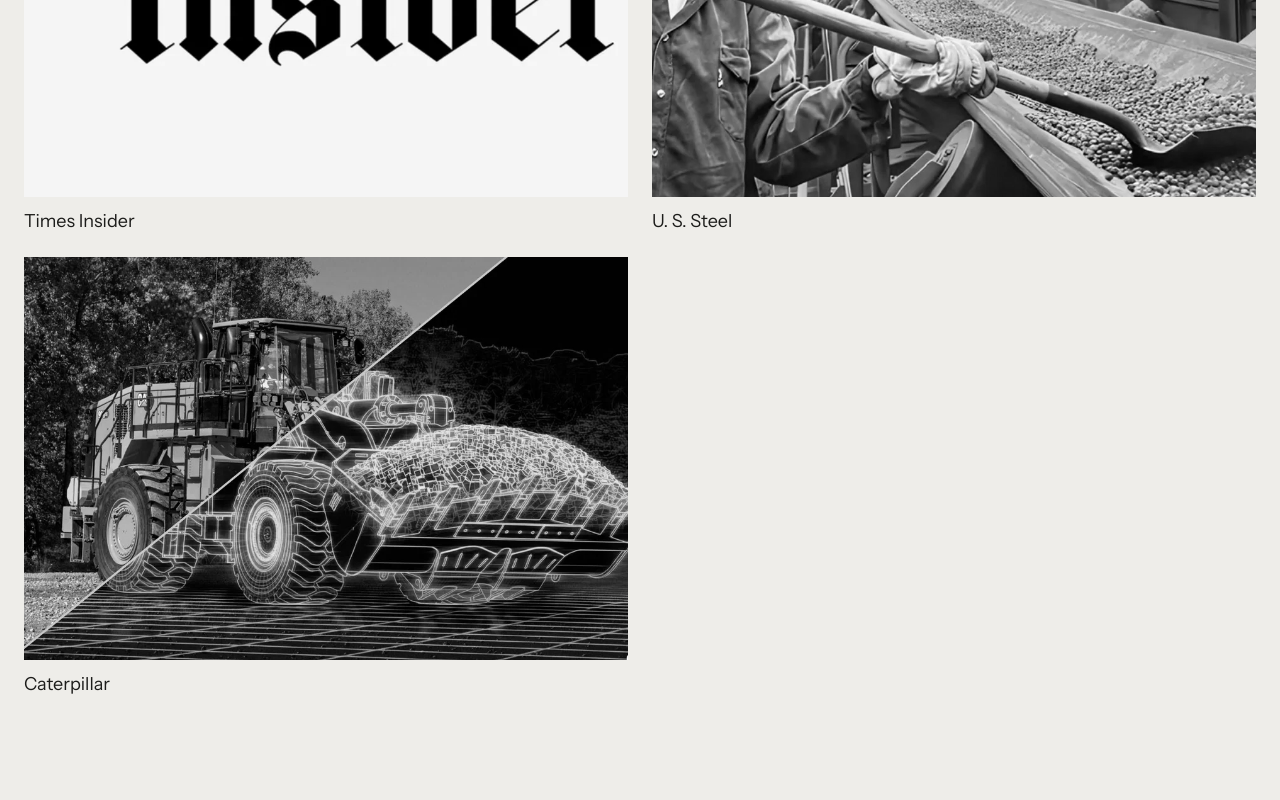
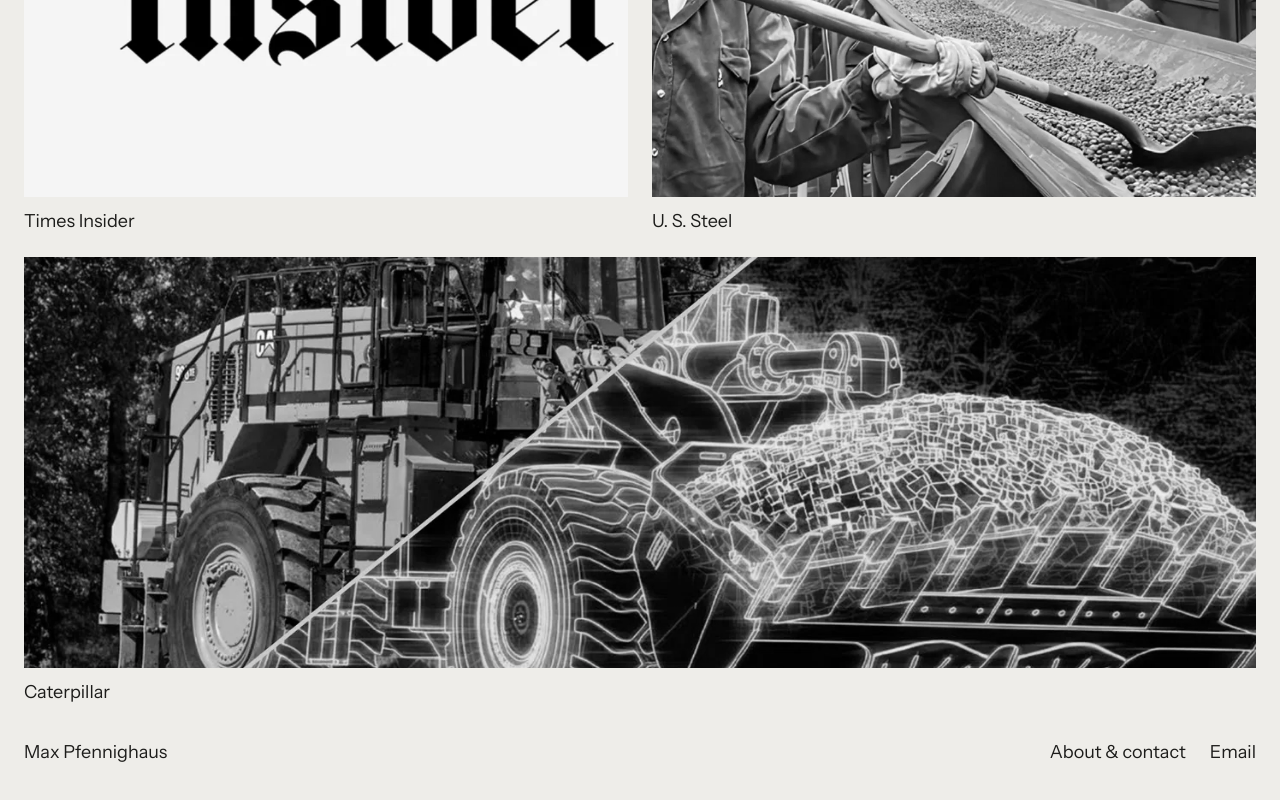
Before and after one commit to mxpf/make-placid-portfolio, a Next.js app: page / in a window 1280 px wide. Shown: the part 2140-2940 px from the top of the page. Before the commit the page ends 2860 px from the top, so only its background shows below. Built offline with nearby package versions, Linux system fonts and the light colour scheme.

Commit message:
Refine portfolio close and contact experience

```diff
--- a/app/globals.css
+++ b/app/globals.css
@@ -143,6 +143,7 @@
 
 .site-link:focus-visible,
 .home-project:focus-visible,
+.home-footer a:focus-visible,
 .gallery-image-button:focus-visible,
 .video-poster:focus-visible,
 .video-autoplay-toggle:focus-visible,
@@ -155,7 +156,7 @@
   display: grid;
   grid-template-columns: repeat(2, minmax(0, 1fr));
   gap: var(--spacing-2);
-  padding: var(--header-height) 24px var(--rail-height);
+  padding: var(--header-height) 24px var(--spacing-3);
   animation: page-in 320ms ease both;
 }
 
@@ -190,6 +191,29 @@
   display: block;
   margin-top: var(--spacing-1);
   text-wrap: balance;
+}
+
+.home-footer {
+  display: grid;
+  grid-template-columns: minmax(0, 1fr) auto;
+  gap: var(--spacing-2);
+  align-items: end;
+  padding: 0 24px calc(var(--rail-height) + var(--spacing-2));
+  animation: page-in 320ms ease both;
+}
+
+.home-footer-actions {
+  display: flex;
+  gap: var(--spacing-2);
+  justify-content: flex-end;
+}
+
+.home-footer a {
+  transition: color 180ms ease;
+}
+
+.home-footer a:hover {
+  color: var(--link);
 }
 
 @media (hover: hover) and (pointer: fine) {
@@ -537,6 +561,29 @@
   cursor: zoom-out;
 }
 
+.detail-close-control {
+  position: fixed;
+  z-index: 70;
+  top: var(--header-height);
+  right: 24px;
+  display: inline-flex;
+  min-height: 44px;
+  align-items: center;
+  padding: 10px 6px;
+  cursor: pointer;
+  background: var(--light);
+  transition: color 180ms ease;
+}
+
+.detail-close-control:hover {
+  color: var(--link);
+}
+
+.detail-close-control:focus-visible {
+  outline: 1px solid var(--link);
+  outline-offset: -3px;
+}
+
 .detail-media {
   width: 100%;
   animation: detail-crossfade 240ms ease both;
@@ -660,6 +707,14 @@
 }
 
 @media (min-width: 768px) {
+  .home-project--closing {
+    grid-column: 1 / -1;
+  }
+
+  .home-project--closing .home-project-media {
+    aspect-ratio: 3 / 1;
+  }
+
   body.page-leaving .site-action {
     opacity: 0;
   }
@@ -682,6 +737,12 @@
   .home-grid {
     grid-template-columns: 1fr;
     padding-top: 0;
+  }
+
+  .home-footer-actions {
+    flex-direction: column;
+    gap: 0;
+    align-items: flex-end;
   }
 
   .project-layout {
--- a/app/page.tsx
+++ b/app/page.tsx
@@ -12,11 +12,19 @@
   const site = getSiteConfig();
 
   return (
+    <>
       <main className="home-grid" aria-label={site.projectsLabel}>
         <h1 className="visually-hidden">{site.projectsLabel}</h1>
-      {projects.map((project, index) => (
+        {projects.map((project, index) => {
+          const closingProject = index === projects.length - 1;
+
+          return (
             <TransitionLink
-          className={`home-project${project.colorMedia ? " color-media" : ""}`}
+              className={[
+                "home-project",
+                project.colorMedia ? "color-media" : "",
+                closingProject ? "home-project--closing" : "",
+              ].filter(Boolean).join(" ")}
               href={`/projects/${project.slug}`}
               key={project.slug}
               ariaLabel={`View ${project.title}`}
@@ -26,7 +34,7 @@
                   <ResponsiveImage
                     src={project.thumbnail.src}
                     alt={project.thumbnail.alt}
-                sizes={columnImageSizes}
+                    sizes={closingProject ? "(min-width: 768px) calc(100vw - 48px), calc(100vw - 48px)" : columnImageSizes}
                     priority={index < 2}
                     style={{
                       objectPosition: `${project.thumbnail.focalX}% ${project.thumbnail.focalY}%`,
@@ -48,7 +56,16 @@
                 <span className="home-project-label">{project.homepageLabel ?? project.title}</span>
               ) : null}
             </TransitionLink>
-      ))}
+          );
+        })}
       </main>
+      <footer className="home-footer">
+        <span>{site.name}</span>
+        <nav className="home-footer-actions" aria-label="Portfolio footer">
+          <TransitionLink href="/about">{site.aboutLabel}</TransitionLink>
+          <a href={`mailto:${site.email}`}>Email</a>
+        </nav>
+      </footer>
+    </>
   );
 }
--- a/content/about.md
+++ b/content/about.md
@@ -1,4 +1,10 @@
 I’m a senior creative and design leader with more than two decades of experience helping organizations shape how they look, communicate, and work. My background spans enterprise brand systems, editorial and product experiences, corporate reporting, and complex communications, with leadership roles at Johnson & Johnson, The New York Times, VSA Partners, Synchrony, and NPR.
+
+I’m currently open to senior creative leadership roles, consulting engagements, and project collaborations.
+
+[LinkedIn](https://www.linkedin.com/in/mxpfe/)<br>
+[Résumé](/max-pfennighaus-resume.pdf)<br>
+[Email](mailto:{{email}})
 
 I work comfortably between strategy and execution—clarifying the problem, establishing a strong creative direction, and building the systems, tools, and teams needed to carry the work forward. I’ve led multidisciplinary groups, partnered with senior stakeholders, and helped complex organizations create work that remains coherent across audiences, channels, and real-world constraints.
 
@@ -6,10 +12,4 @@
 
 I’m based in Katonah, New York, with my wife and our four children. Away from work, I’m usually reading, [writing](http://thinking.haus/), drawing, making things, exploring new creative tools, or developing overly elaborate tabletop games with my son.
 
-I’m currently open to senior creative leadership roles, consulting engagements, and project collaborations.
-
 [I have chosen](http://thinking.haus/#:~:text=A%20Pretty%20Normal%20Typeface) Untitled Sans for the site's typography.
-
-[LinkedIn](https://www.linkedin.com/in/mxpfe/)<br>
-[Résumé](/max-pfennighaus-resume.pdf)<br>
-[Email](mailto:{{email}})
```
Also changed, not shown: components/ProjectExperience.tsx (+10 -1 lines), 1 other file (tests, documents, lock files or other folders). Lines whose indentation alone changed are shown as unchanged.
